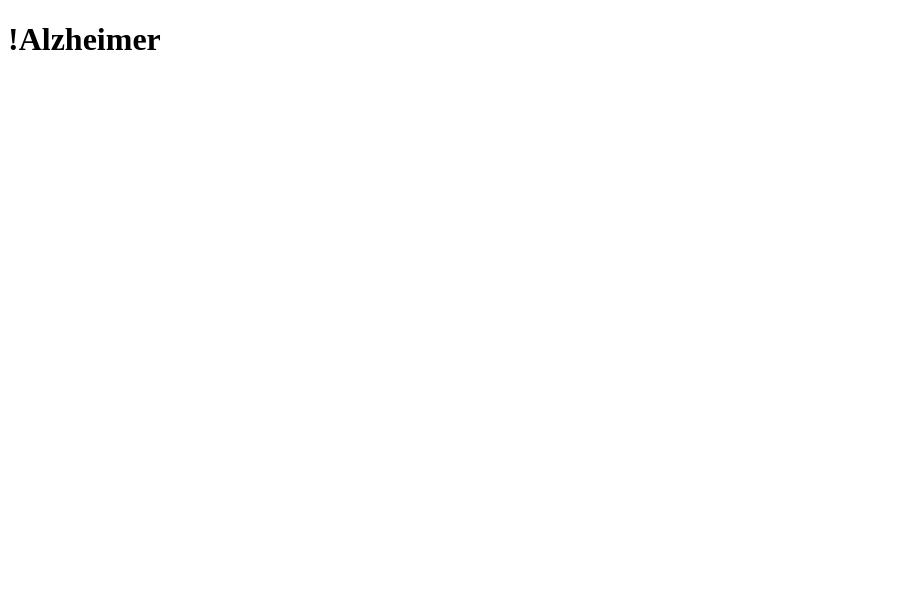
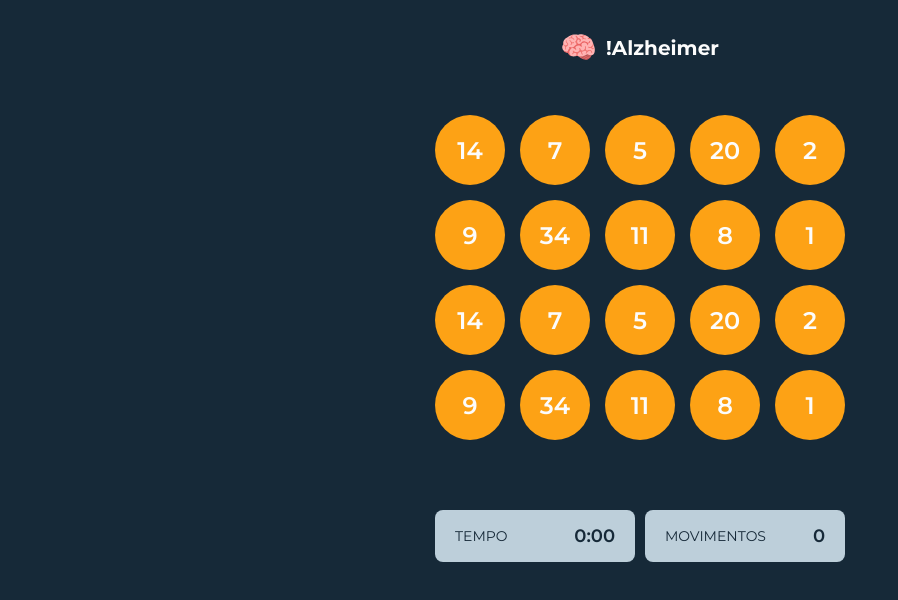
Before and after one commit to filipealvess/alzheimer, a React (Create React App) app: page / in a window 1280 px wide. Shown: the top 600 px of the page, without its empty margins (0-898 px from the left). Built offline with nearby package versions, Linux system fonts and the light colour scheme.

Commit message:
Update App with created components

```diff
--- /dev/null
+++ b/src/App.css
@@ -0,0 +1,33 @@
+* {
+  padding: 0;
+  margin: 0;
+  border: none;
+  outline: none;
+  background-color: transparent;
+  text-decoration: none;
+  box-sizing: border-box;
+}
+
+button { cursor: pointer; }
+
+html {
+  --white: #FCFCFC;
+  --yellow: #FDA215;
+  --blue-dark: #162938;
+  --blue-medium: #BDCFDA;
+  --blue-light: #DFE6EC;
+
+  font-size: 10px;
+}
+
+body {
+  background-color: var(--blue-dark);
+}
+
+.metrics {
+  display: grid;
+  grid-template-columns: 200px 200px;
+  grid-template-rows: 1fr;
+  gap: 10px;
+  justify-content: center;
+}
--- a/src/App.jsx
+++ b/src/App.jsx
@@ -1,7 +1,27 @@
 import React from 'react';
 
+import './App.css';
+import Logo from './components/Logo';
+import Cards from './components/Cards';
+import Meter from './components/Meter';
+
 export default function App() {
+  const numbers = [14, 7, 5, 20, 2, 9, 34, 11, 8, 1, 14, 7, 5, 20, 2, 9, 34, 11, 8, 1];
+
   return (
-    <h1>!Alzheimer</h1>
+    <>
+      <header>
+        <Logo />
+      </header>
+
+      <main>
+        <Cards numbers={numbers} />
+      </main>
+
+      <footer className="metrics">
+        <Meter label="Tempo" value="0:00" />
+        <Meter label="Movimentos" value="0" />
+      </footer>
+    </>
   );
 }
```
